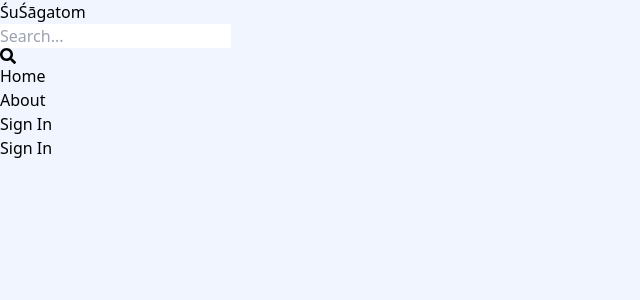
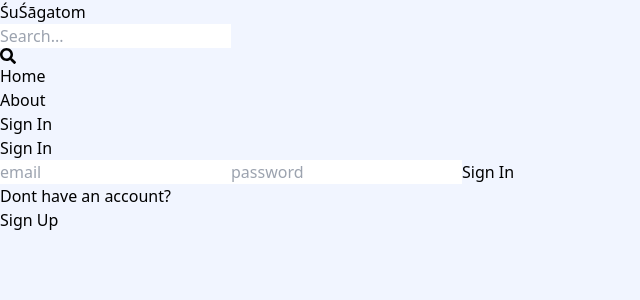
Before and after one commit to CodeCharmC/mern, a React (Vite) app in the folder client/: page /sign-in in a window 1280 px wide. Shown: the top 300 px of the page, without its empty margins (0-640 px from the left). Built offline with nearby package versions, Linux system fonts and the light colour scheme.

Commit message:
create a complate sign in apge

```diff
--- a/client/src/pages/SignIn.jsx
+++ b/client/src/pages/SignIn.jsx
@@ -1,9 +1,78 @@
-import React from 'react'
+import { useState } from 'react';
+import { Link, useNavigate } from 'react-router-dom';
 
-const SignIn = () => {
+export default function SignIn() {
+   const [formData, setFormData] = useState({});
+   const [error, setError] = useState(null);
+   const [loading, setLoading] = useState(false);
+   const navigate= useNavigate();
+
+   const handleChange = (e) => {
+      setFormData({
+         ...formData,
+         [e.target.id]: e.target.value
+      })
+   }
+
+   const handleSubmit = async (e) => {
+      e.preventDefault();
+      try {
+         setLoading(true);
+         const res = await fetch('/api/auth/signin', {
+            method: 'POST',
+            headers: {
+               'Content-Type': 'application/json'
+            },
+            body: JSON.stringify(formData)
+         })
+         const data = await res.json();
+         if (data.success === false) {
+            setLoading(false);
+            setError(data.message);
+            return;
+         }
+         setLoading(false);
+         setError(null);
+         navigate('/');
+
+      } catch (error) {
+         setLoading(false);
+         setError(error.message);
+      };
+   };
    return (
-      <div>Sign In</div>
+      <div className='p-3 max-w-lg mx-auto'>
+         <h1 className='text-3xl font-semibold text-center my-7'>
+            Sign In
+         </h1>
+         <form onSubmit={handleSubmit} className='flex flex-col gap-3'>
+            <input
+               type="email"
+               placeholder='email'
+               className='p-3 border rounded-lg'
+               id='email'
+               onChange={handleChange}
+            />
+            <input
+               type="password"
+               placeholder='password'
+               className='p-3 border rounded-lg'
+               id='password'
+               onChange={handleChange}
+            />
+            <button disabled={loading} className='p-3 bg-orange-500 text-white rounded-lg uppercase hover:bg-orange-600 disabled:opacity-80'>
+               {loading? 'Loading...': 'Sign In'}
+            </button>
+         </form>
+         <div className='flex gap-2 mt-5'>
+            <p>Dont have an account?</p>
+            <Link to={'/sign-up'}>
+               <span className='text-blue-800'>
+                  Sign Up
+               </span>
+            </Link>
+         </div>
+         {error && <p className='text-red-500'>{error}</p>}
+      </div>
    )
 };
-
-export default SignIn;
```
